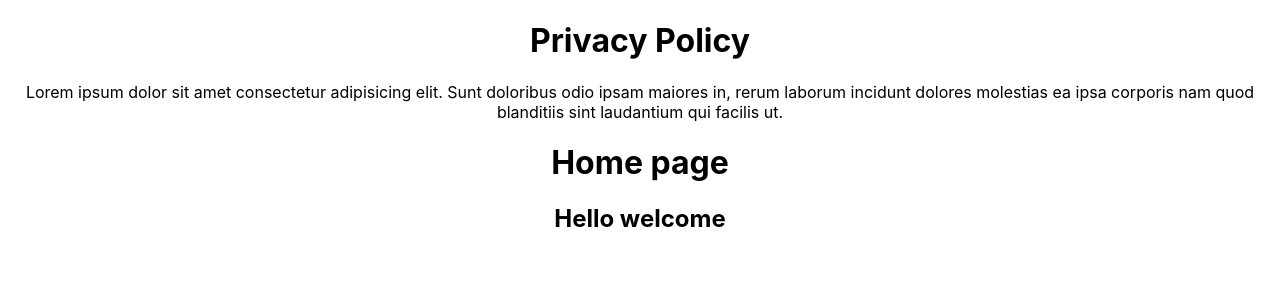
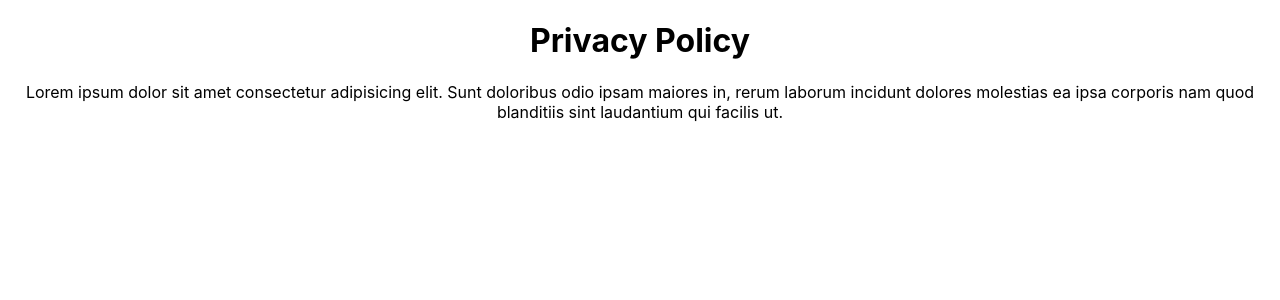
Before and after one commit to aravindshajan6/facebookApp, a React (Create React App) app: page /privacy in a window 1280 px wide. Shown: the top 300 px of the page. Built offline with nearby package versions, Linux system fonts and the light colour scheme.

Commit message:
routing fix

```diff
--- a/src/App.js
+++ b/src/App.js
@@ -13,15 +13,15 @@
 
 const Routing = () => {
 
-  return (
+  return (<>
       <Routes>
 
-        {/* <Route path="/"  element={<Home />} /> */}
-        {/* <Route path="/login"  element={<Login />} /> */}
+        <Route path="/"  element={<Home />} />
+        <Route path="/login"  element={<Login />} />
         <Route path="/privacy"  element={<PrivacyPolicy />} />
 
       </Routes>
-  )
+  </>)
 }
 
 function App() {
@@ -30,7 +30,6 @@
     <div className="App">
       <BrowserRouter  >
         <Routing />
-        <Home />
       </BrowserRouter>
     </div>
   );
```
